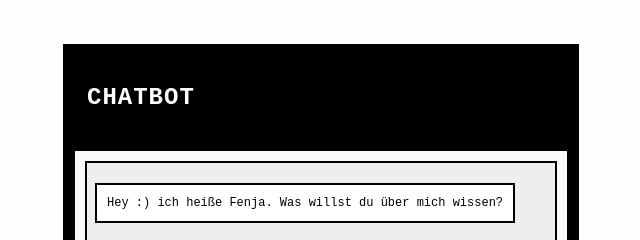
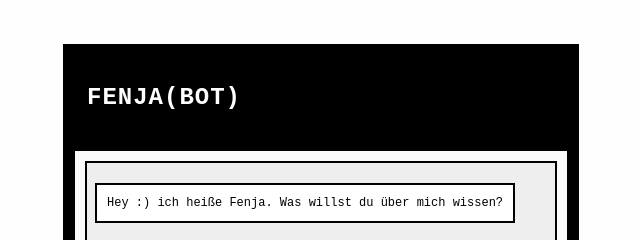
Before and after one commit to Fenjahhh/Jump_n_Run_v2, a plain HTML site: page index.html in a window 1280 px wide. Shown: the top 240 px of the page, 319-959 px from the left. Drawn offline with Linux system fonts and the light colour scheme.

Commit message:
Update index.html

```diff
--- a/index.html
+++ b/index.html
@@ -10,7 +10,7 @@
 <body>
     <div class="chatbot-container">
         <div id="header">
-            <h1>Chatbot</h1>
+            <h1>Fenja(Bot)</h1>
         </div>
         <div id="chatbot">
             <div id="conversation">
```
